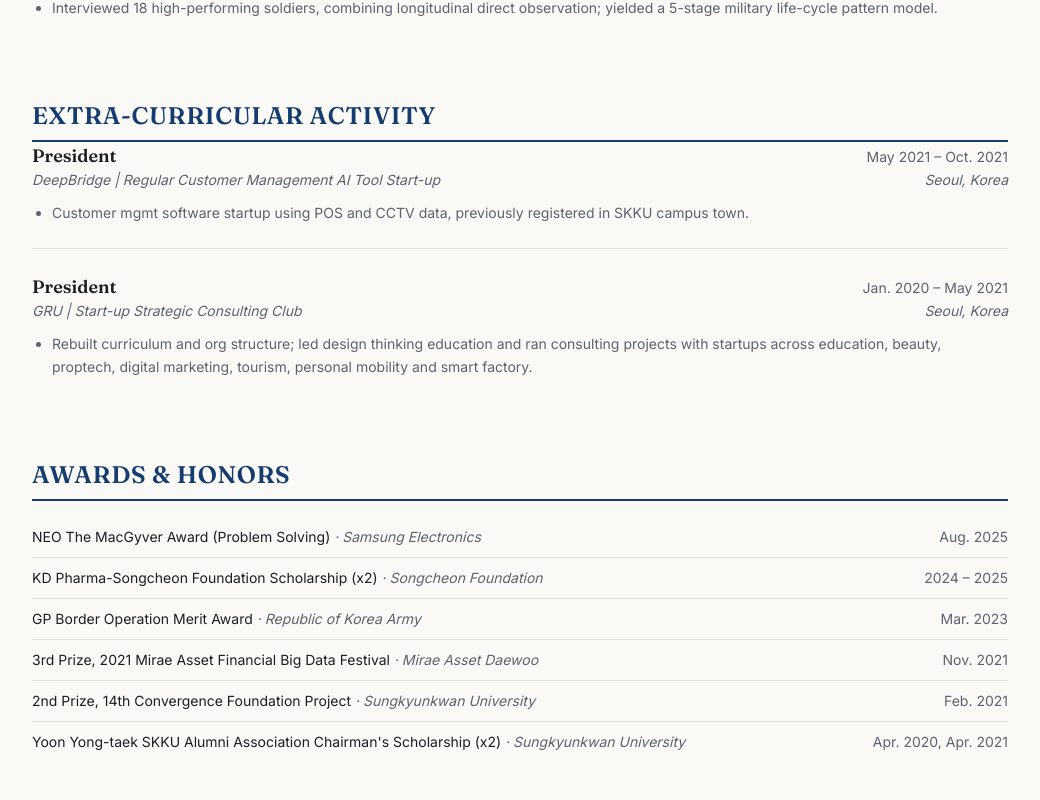
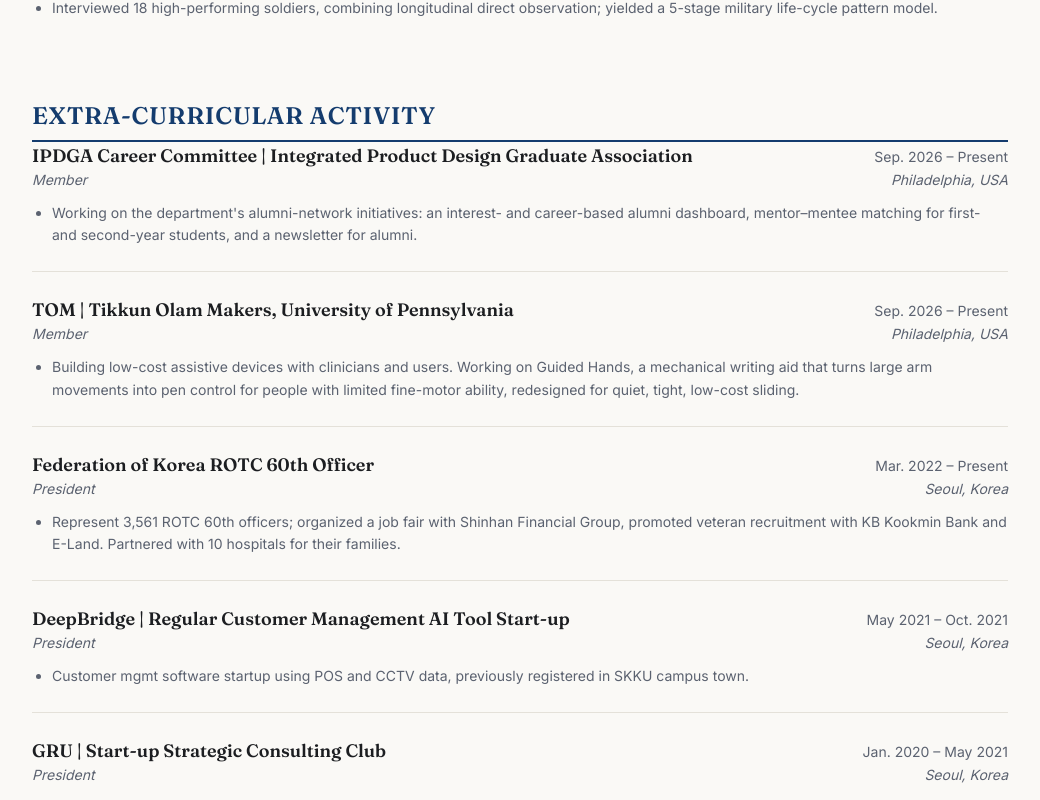
Before and after one commit to idealist-yun/portfolio-website, a Next.js app: page /resume in a window 1280 px wide. Shown: the part 4432-5232 px from the top of the page, without its empty margins (120-1160 px from the left). Built offline with nearby package versions, Linux system fonts and the light colour scheme.

Commit message:
Resume: extra-curricular led by the activity; add ROTC alumni association, TOM, IPDGA Career Committee

```diff
--- a/src/app/resume/page.tsx
+++ b/src/app/resume/page.tsx
@@ -42,16 +42,16 @@ function Bullets({ items }: { items: string[] }) {
   );
 }
 
-function RoleBlock({ r }: { r: Role }) {
+function RoleBlock({ r, lead = "title" }: { r: Role; lead?: "title" | "org" }) {
   return (
     <div className="border-t border-border py-6 first:border-t-0 first:pt-0">
       <div className="flex flex-wrap items-baseline justify-between gap-x-4 gap-y-1">
-        <p className="font-serif text-lg font-semibold text-foreground">{r.title}</p>
+        <p className="font-serif text-lg font-semibold text-foreground">{lead === "org" ? r.org : r.title}</p>
         <p className="text-sm text-muted">{r.period}</p>
       </div>
       {(r.org || r.location) && (
         <div className="flex flex-wrap items-baseline justify-between gap-x-4 gap-y-1">
-          <p className="text-sm italic text-muted">{r.org}</p>
+          <p className="text-sm italic text-muted">{lead === "org" ? r.title : r.org}</p>
           {r.location && <p className="text-sm italic text-muted">{r.location}</p>}
         </div>
       )}
@@ -160,7 +160,7 @@ export default function ResumePage() {
 
       <Section title="Extra-Curricular Activity">
         {extracurricular.map((r, i) => (
-          <RoleBlock key={i} r={r} />
+          <RoleBlock key={i} r={r} lead="org" />
         ))}
       </Section>
 
--- a/src/data/resume.ts
+++ b/src/data/resume.ts
@@ -219,15 +219,42 @@ export const publications: Role[] = [
 
 export const extracurricular: Role[] = [
   {
+    org: "IPDGA Career Committee | Integrated Product Design Graduate Association",
+    title: "Member",
+    location: "Philadelphia, USA",
+    period: "Sep. 2026 – Present",
+    bullets: [
+      "Working on the department's alumni-network initiatives: an interest- and career-based alumni dashboard, mentor–mentee matching for first- and second-year students, and a newsletter for alumni.",
+    ],
+  },
+  {
+    org: "TOM | Tikkun Olam Makers, University of Pennsylvania",
+    title: "Member",
+    location: "Philadelphia, USA",
+    period: "Sep. 2026 – Present",
+    bullets: [
+      "Building low-cost assistive devices with clinicians and users. Working on Guided Hands, a mechanical writing aid that turns large arm movements into pen control for people with limited fine-motor ability, redesigned for quiet, tight, low-cost sliding.",
+    ],
+  },
+  {
+    org: "Federation of Korea ROTC 60th Officer",
     title: "President",
+    location: "Seoul, Korea",
+    period: "Mar. 2022 – Present",
+    bullets: [
+      "Represent 3,561 ROTC 60th officers; organized a job fair with Shinhan Financial Group, promoted veteran recruitment with KB Kookmin Bank and E-Land. Partnered with 10 hospitals for their families.",
+    ],
+  },
+  {
     org: "DeepBridge | Regular Customer Management AI Tool Start-up",
+    title: "President",
     location: "Seoul, Korea",
     period: "May 2021 – Oct. 2021",
     bullets: ["Customer mgmt software startup using POS and CCTV data, previously registered in SKKU campus town."],
   },
   {
+    org: "GRU | Start-up Strategic Consulting Club",
     title: "President",
-    org: "GRU | Start-up Strategic Consulting Club",
     location: "Seoul, Korea",
     period: "Jan. 2020 – May 2021",
     bullets: [
```
